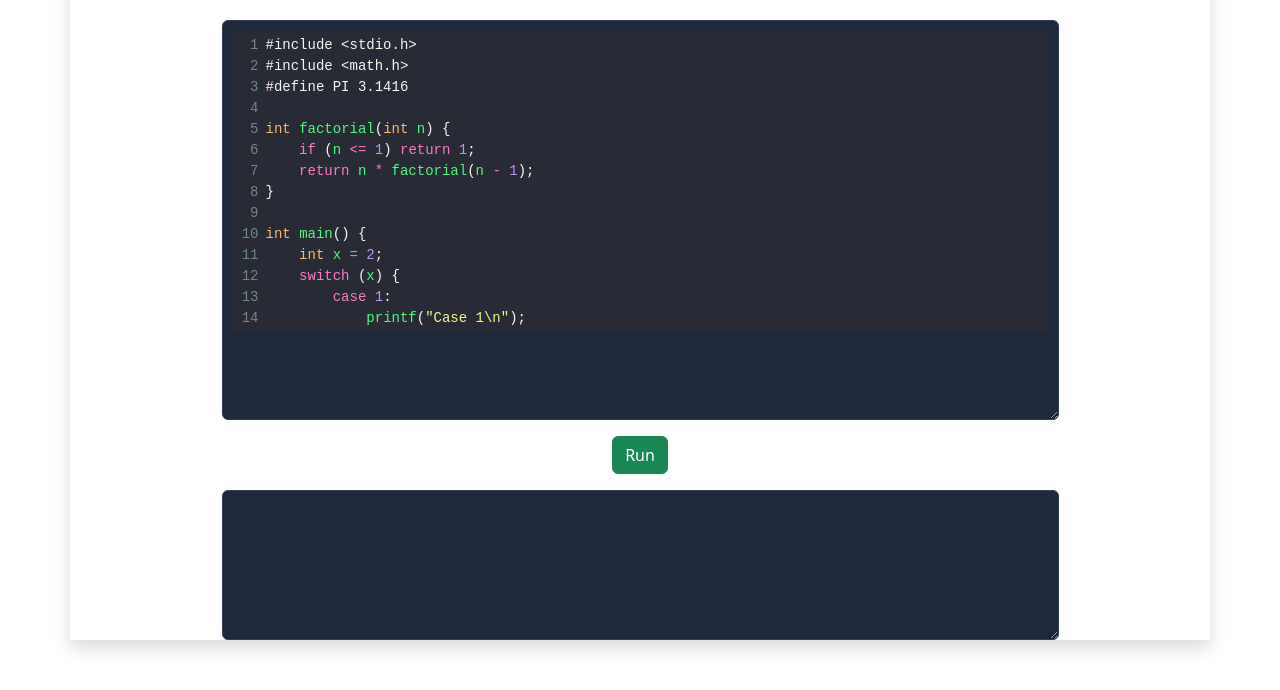
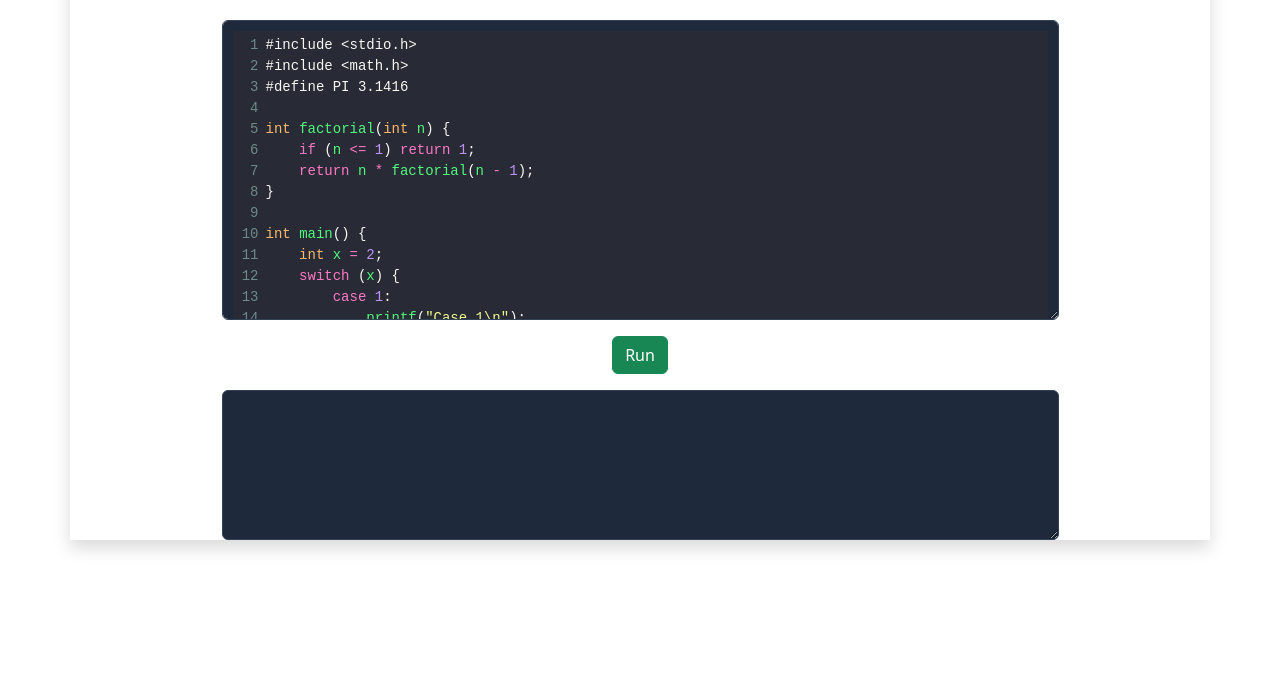
Before and after one commit to AnisurRahmanJU/CRunnerJS, a plain HTML site: page index.html in a window 1280 px wide. Shown: the part 90-780 px from the top of the page. Drawn offline with nearby package versions, Linux system fonts and the light colour scheme.

Commit message:
Update styles.css

```diff
--- a/styles.css
+++ b/styles.css
@@ -1,3 +1,10 @@
+/* Dark Theme Styles */
+body.dark-mode {
+  background-color: #101f33; /* Dark background */
+  color: white; /* Light text */
+  font-family: "JetBrains Mono", monospace;
+}
+
 #editor, pre#output {
   width: 75%;            /* 75% width */
   margin: 10px auto;     /* center horizontally with vertical margin */
@@ -5,7 +12,7 @@
   border-radius: 6px;
   border: 1px solid #334155;
   font-size: 14px;
-  font-family: monospace;
+  font-family: "JetBrains Mono", monospace;
   background-color: #1e293b;
   color: #a0f0a0;
   padding: 10px;
@@ -14,12 +21,14 @@
 }
 
 #editor {
-  height: 400px;
+  height: 300px;
   overflow: auto;
+  font-family: "JetBrains Mono", monospace;
 }
 
 pre#output {
   height: 150px;
   overflow-y: auto;
   white-space: pre-wrap;
+  font-family: "JetBrains Mono", monospace;
 }
```
